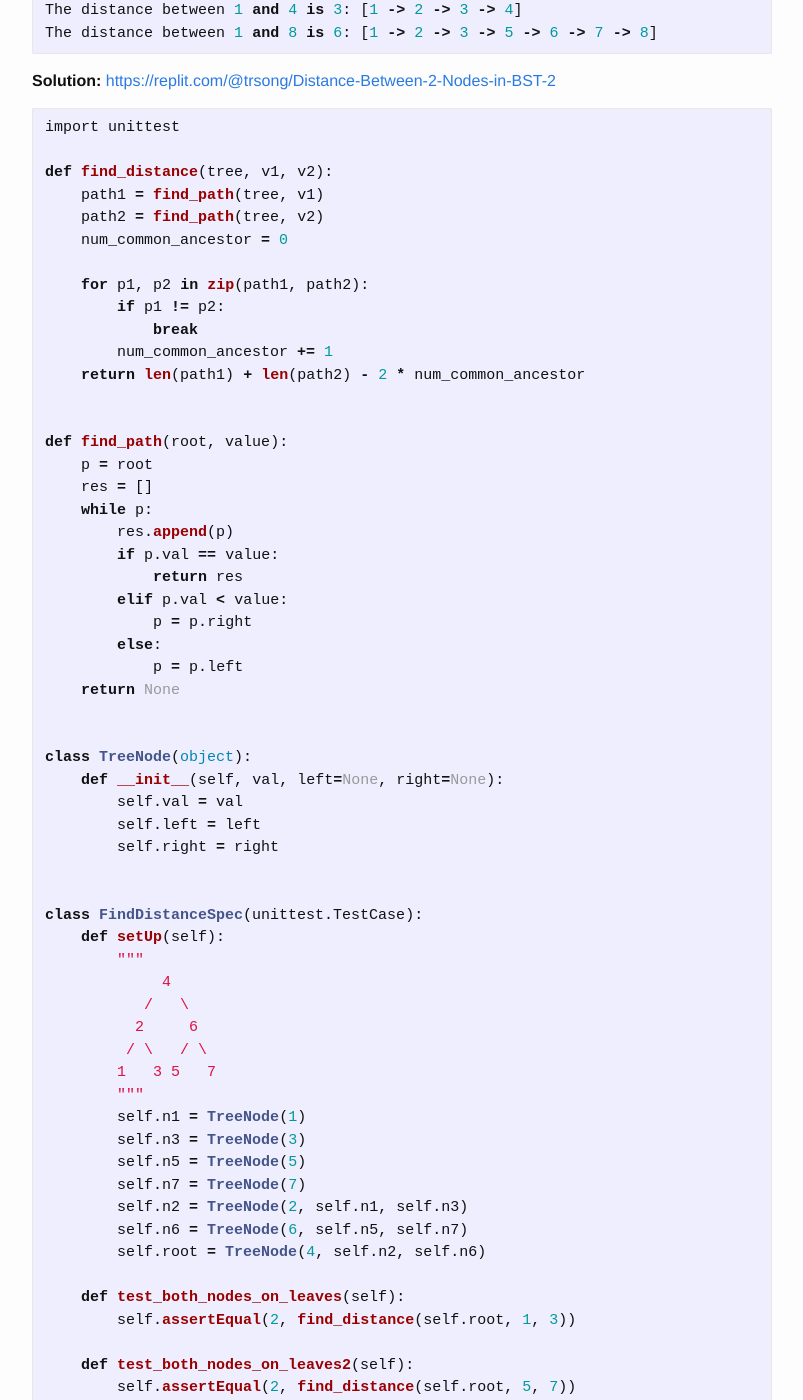
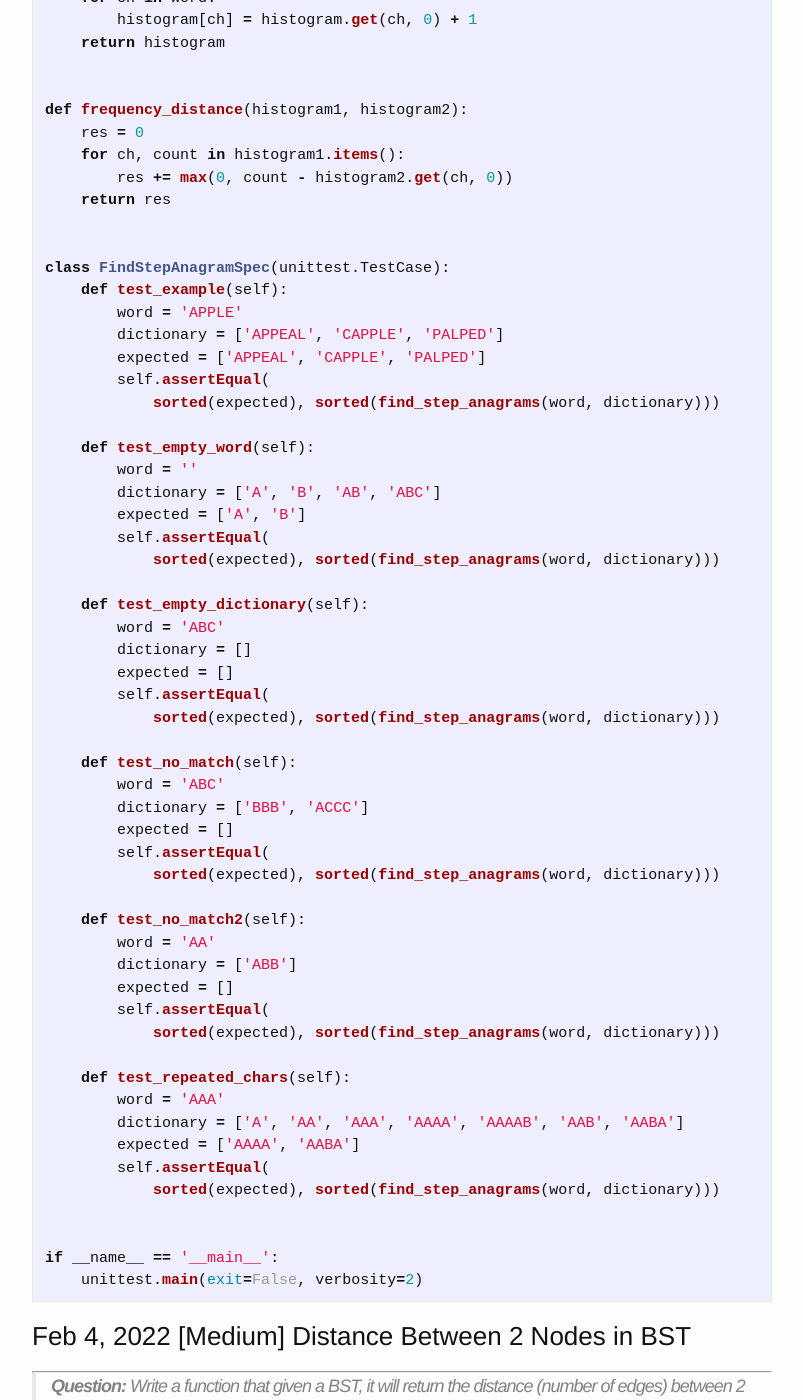
Before and after one commit to trsong/trsong.github.io, a Jekyll site: the page built from _posts/2022-02-01-DailyQuestionsFeb.md, in a window 1280 px wide and 1400 px high, scrolled down 1471 px. Shown: the whole window, without its empty margins (238-1041 px from the left). Built offline with Jekyll 4.4.1, drawn with Linux system fonts in a browser that asks for light colours; some of the changed text lies outside the part shown.

Commit message:
Add solution to Feb 5 question.

````diff
--- a/_posts/2022-02-01-DailyQuestionsFeb.md
+++ b/_posts/2022-02-01-DailyQuestionsFeb.md
@@ -33,6 +33,83 @@ categories: Python/Java
 > **Question:** A step word is formed by taking a given word, adding a letter, and anagramming the result. For example, starting with the word `"APPLE"`, you can add an `"A"` and anagram to get `"APPEAL"`.
 >
 > Given a dictionary of words and an input word, create a function that returns all valid step words.
+
+
+**Solution:** [https://replit.com/@trsong/Step-Word-Anagram-3](https://replit.com/@trsong/Step-Word-Anagram-3)
+```py
+import unittest
+
+def find_step_anagrams(word, dictionary):
+    word_histogram = generate_historgram(word)
+
+    return list(filter(
+        lambda candidate: 1 ==
+            len(candidate) - len(word) ==
+            frequency_distance(generate_historgram(candidate), word_histogram),
+        dictionary))
+
+
+def generate_historgram(word):
+    histogram = {}
+    for ch in word:
+        histogram[ch] = histogram.get(ch, 0) + 1
+    return histogram
+
+
+def frequency_distance(histogram1, histogram2):
+    res = 0
+    for ch, count in histogram1.items():
+        res += max(0, count - histogram2.get(ch, 0))
+    return res
+
+
+class FindStepAnagramSpec(unittest.TestCase):
+    def test_example(self):
+        word = 'APPLE'
+        dictionary = ['APPEAL', 'CAPPLE', 'PALPED']
+        expected = ['APPEAL', 'CAPPLE', 'PALPED']
+        self.assertEqual(
+            sorted(expected), sorted(find_step_anagrams(word, dictionary)))
+
+    def test_empty_word(self):
+        word = ''
+        dictionary = ['A', 'B', 'AB', 'ABC']
+        expected = ['A', 'B']
+        self.assertEqual(
+            sorted(expected), sorted(find_step_anagrams(word, dictionary)))
+
+    def test_empty_dictionary(self):
+        word = 'ABC'
+        dictionary = []
+        expected = []
+        self.assertEqual(
+            sorted(expected), sorted(find_step_anagrams(word, dictionary)))
+
+    def test_no_match(self):
+        word = 'ABC'
+        dictionary = ['BBB', 'ACCC']
+        expected = []
+        self.assertEqual(
+            sorted(expected), sorted(find_step_anagrams(word, dictionary)))
+
+    def test_no_match2(self):
+        word = 'AA'
+        dictionary = ['ABB']
+        expected = []
+        self.assertEqual(
+            sorted(expected), sorted(find_step_anagrams(word, dictionary)))
+
+    def test_repeated_chars(self):
+        word = 'AAA'
+        dictionary = ['A', 'AA', 'AAA', 'AAAA', 'AAAAB', 'AAB', 'AABA']
+        expected = ['AAAA', 'AABA']
+        self.assertEqual(
+            sorted(expected), sorted(find_step_anagrams(word, dictionary)))
+
+
+if __name__ == '__main__':
+    unittest.main(exit=False, verbosity=2)
+```
 
 
 ### Feb 4, 2022 \[Medium\] Distance Between 2 Nodes in BST
````
